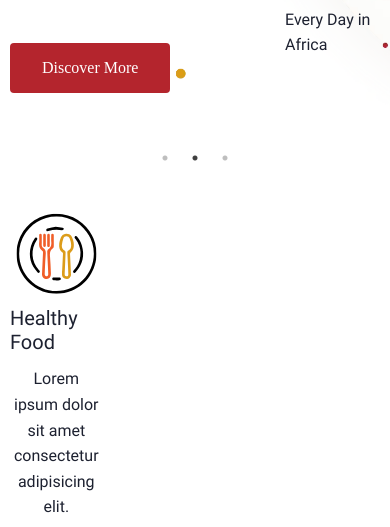
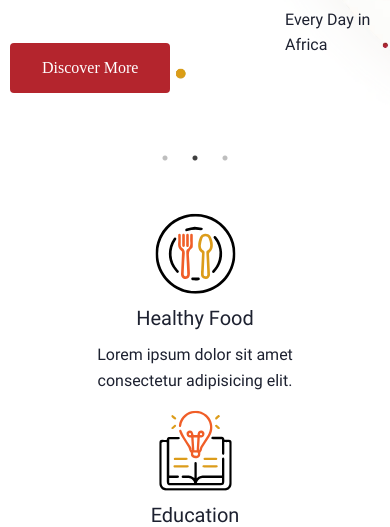
Before and after one commit to Tanushree2001/ngo_website, a plain HTML site: page index.html in a window 390 px wide. Shown: the part 274-801 px from the top of the page. Drawn offline with nearby package versions, Linux system fonts and the light colour scheme.

Commit message:
optimized

```diff
--- a/scss/style.scss
+++ b/scss/style.scss
@@ -242,7 +242,7 @@ nav {
   .services {
     // gap: 30px;
     // gap: 0px;
-    // padding: 0 61px;
+    padding: 0 61px;
     // justify-content: space-between;
     gap:90px;
 
@@ -1186,6 +1186,7 @@ footer {
   .services__part {
     .services {
       gap: 30px;
+      padding: 0px 10px;
     }
   }
 
@@ -1719,7 +1720,10 @@ footer {
   .services__part {
     .services {
       flex-direction: column;
-      gap: 10px;
+      gap: 16px;
+      .services__container{
+        width: 100%;
+      }
     }
   }
 
```
Also changed, not shown: css/style.css, 1 other file.
